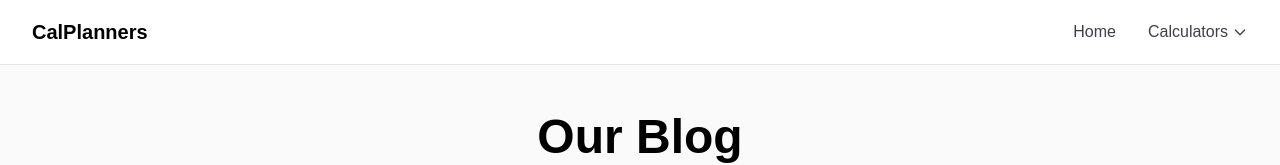
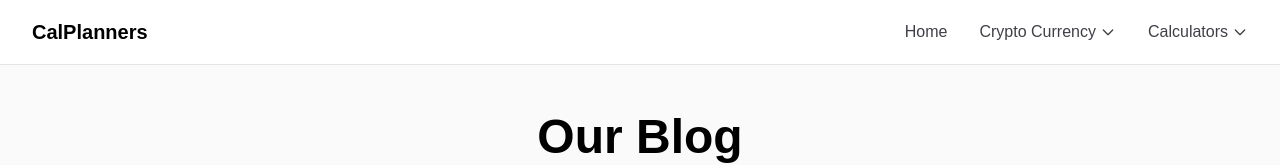
Before and after one commit to asadurrehm890/calplanners, a Next.js app: page / in a window 1280 px wide. Shown: the top 165 px of the page. Built offline with nearby package versions, Linux system fonts and the light colour scheme.

Commit message:
sdfsdfiuterot

```diff
--- a/app/components/header.tsx
+++ b/app/components/header.tsx
@@ -7,6 +7,7 @@ import Script from "next/script";
 export default function Header() {
   const [isMenuOpen, setIsMenuOpen] = useState(false);
   const [isCalculatorsOpen, setIsCalculatorsOpen] = useState(false);
+  const [isCrytoOpen, setIsCryptoOpen] = useState(false);
   const dropdownRef = useRef<HTMLDivElement>(null);
 
   // Close dropdown when clicking outside
@@ -36,6 +37,10 @@ export default function Header() {
   { href: "/color-converter", label: "🎨 Color Converter" },
 ];
 
+const crypto=[
+  {href:"/blog/nowpayments-crypto-checkout-guide", label:"Nowpayment Integration"},
+]
+
   return (
     <header className="bg-white dark:bg-black border-b border-zinc-200 dark:border-zinc-800">
 
@@ -55,12 +60,45 @@ export default function Header() {
             <Link href="/" className="text-zinc-700 hover:text-black dark:text-zinc-300 dark:hover:text-white transition-colors">
               Home
             </Link>
+
             {/* <Link href="/about" className="text-zinc-700 hover:text-black dark:text-zinc-300 dark:hover:text-white transition-colors">
               About
             </Link>
             <Link href="/contact" className="text-zinc-700 hover:text-black dark:text-zinc-300 dark:hover:text-white transition-colors">
               Contact
             </Link> */}
+
+             <div className="relative" ref={dropdownRef}>
+              <button
+                onClick={() => setIsCryptoOpen(!isCrytoOpen)}
+                className="flex items-center gap-1 text-zinc-700 hover:text-black dark:text-zinc-300 dark:hover:text-white transition-colors font-medium"
+              >
+                Crypto Currency
+                <svg
+                  className={`w-4 h-4 transition-transform ${isCalculatorsOpen ? 'rotate-180' : ''}`}
+                  fill="none"
+                  stroke="currentColor"
+                  viewBox="0 0 24 24"
+                >
+                  <path strokeLinecap="round" strokeLinejoin="round" strokeWidth={2} d="M19 9l-7 7-7-7" />
+                </svg>
+              </button>
+
+              {isCrytoOpen && (
+                <div className="absolute top-full left-0 mt-2 w-64 bg-white dark:bg-zinc-900 rounded-lg shadow-lg border border-zinc-200 dark:border-zinc-700 py-2 z-50">
+                  {crypto.map((calc) => (
+                    <Link
+                      key={calc.href}
+                      href={calc.href}
+                      onClick={() => setIsCryptoOpen(false)}
+                      className="block px-4 py-2 text-sm text-zinc-700 hover:bg-zinc-100 dark:text-zinc-300 dark:hover:bg-zinc-800 transition-colors"
+                    >
+                      {calc.label}
+                    </Link>
+                  ))}
+                </div>
+              )}
+            </div>
 
             {/* Calculators Dropdown */}
             <div className="relative" ref={dropdownRef}>
```
